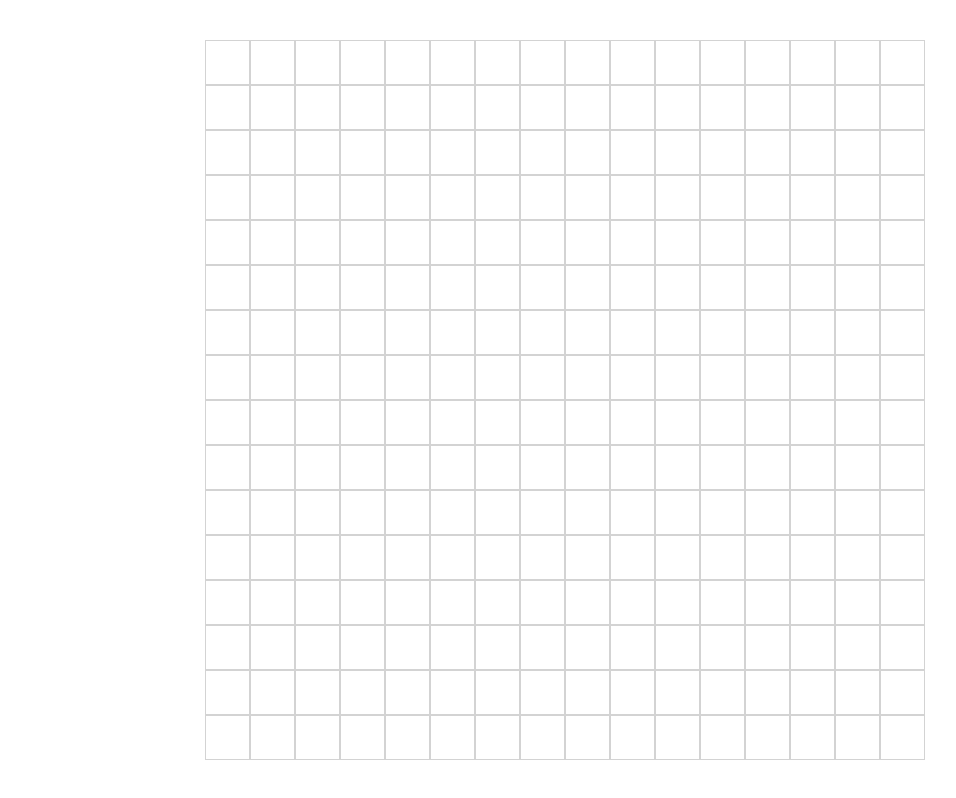
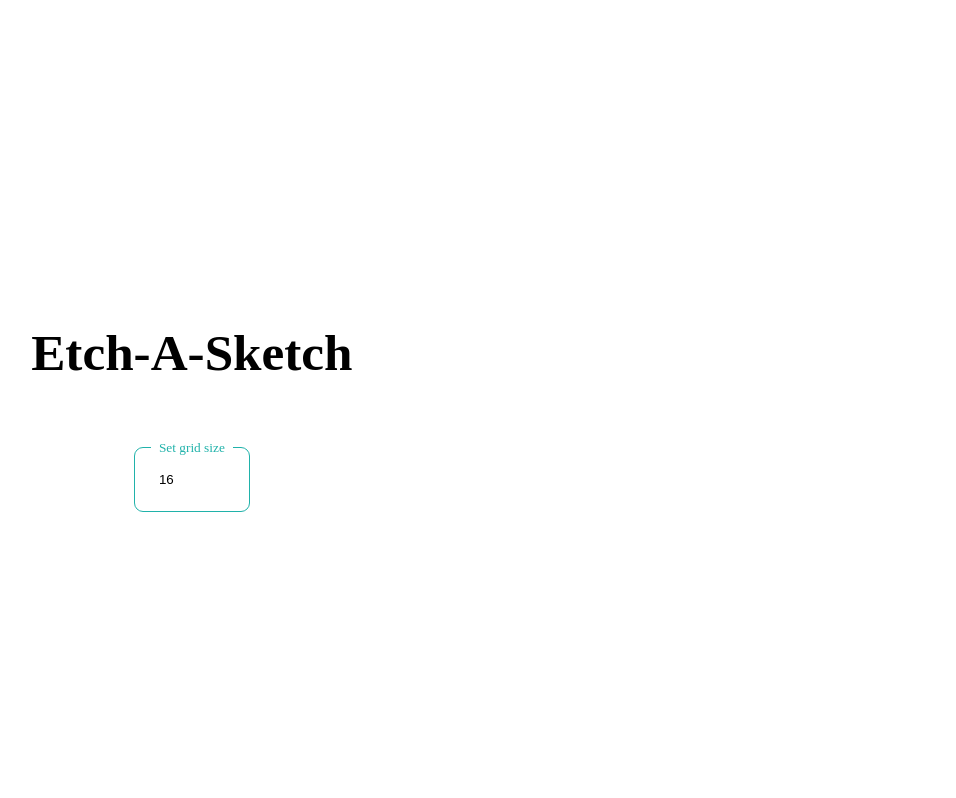
Before and after one commit to thetopaccount/etch-a-sketch, a plain HTML site: page index.html in a window 1280 px wide. Shown: the whole page, without its empty margins (75-1031 px from the left). Drawn offline with Linux system fonts and the light colour scheme.

Commit message:
Create and style settings section

```diff
--- a/index.html
+++ b/index.html
@@ -8,6 +8,16 @@
   </head>
 
   <body>
+    <div id="settings">
+      <h1 id="app-heading">Etch-A-Sketch</h1>
+      <div class="input-container">
+        <label for="grid-size" class="input-heading">Set grid size</label>
+        <input id="grid-size" min="1" max="100" type="number"
+          placeholder="1-100 (squares per side)" value="16"
+          inputmode="numeric"
+        />
+      </div>
+    </div>
     <div id="square-grid"></div>
   </body>
 </html>
--- a/script.js
+++ b/script.js
@@ -1,8 +1,8 @@
-const GRID_SIZE = 16;
+let GRID_SIZE;
 
 
 function createGrid(row) {
-  if (row > 0) {
+  if (row > 0 && row <= GRID_SIZE) {
     let rowElement = createRow((GRID_SIZE - row) + 1);
     document.getElementById('square-grid').appendChild(rowElement);
     row -= 1;
@@ -33,4 +33,14 @@ function createRow(rowNumber) {
 }
 
 
-createGrid(GRID_SIZE);
+document.getElementById('grid-size')
+.addEventListener('keydown', (e) => {
+  let code = (e.keyCode ? e.keyCode : e.which);
+  if (!(code >= 48 && code <= 57)) {
+    e.preventDefault();
+  }
+  else {
+    GRID_SIZE = e.target.value;
+    createGrid(GRID_SIZE);
+  }
+});
--- a/style.css
+++ b/style.css
@@ -1,15 +1,62 @@
 body {
   margin: 0;
   display: flex;
-  justify-content: center;
+  justify-content: space-evenly;
   align-items: center;
   height: 100vh;
 }
 
+input {
+  outline: 1px solid lightseagreen;
+  border: 0;
+  border-radius: 0.5rem;
+  padding: 1.5rem;
+  transition: 0.5s ease;
+}
+
+input:focus-visible {
+  transition: 0.5s ease;
+  border: 0;
+  outline: 2px solid lightseagreen;
+  background-color: rgba(0,0,0,0);
+  box-shadow: 0 0 .5rem lightseagreen;
+}
+
+.input-heading {
+  margin: -1rem 1rem;
+  z-index: 1;
+  background: white;
+  padding: 8px;
+  width: fit-content;
+  font-size: smaller;
+  color: lightseagreen;
+}
+
+.input-container {
+  display: flex;
+  flex-direction: column;
+}
+
+#settings {
+  display: flex;
+  flex-flow: column;
+  overflow: scroll;
+  height: 80%;
+  max-width: 40%;
+  justify-content: center;
+  align-items: center;
+  gap: 2rem;
+}
+
+#app-heading {
+  font-size: 4vw;
+  font-weight: bold;
+}
+
 #square-grid {
   flex: 1;
-  max-width: 90vh;
-  height: 90vh;
+  max-width: 80vh;
+  aspect-ratio: 1;
 }
 
 .square-cell {
```
